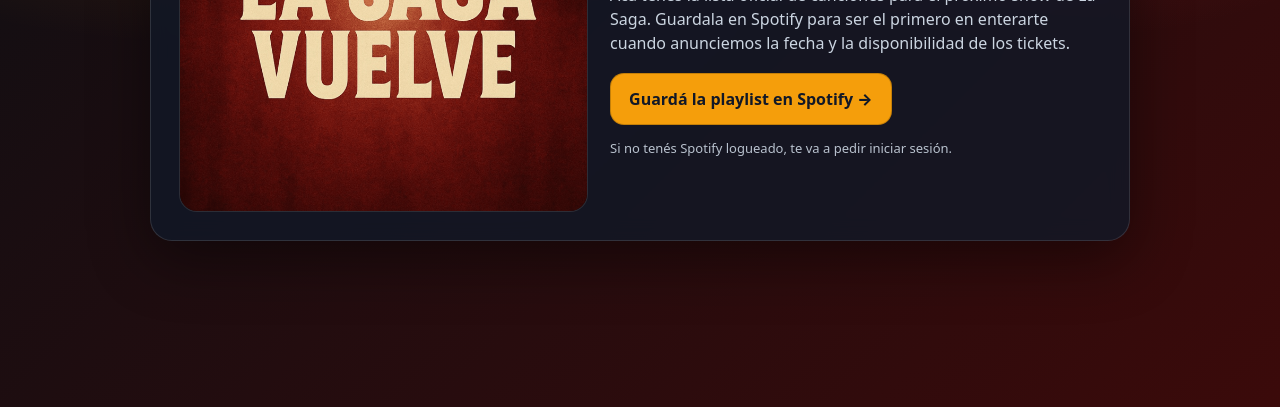
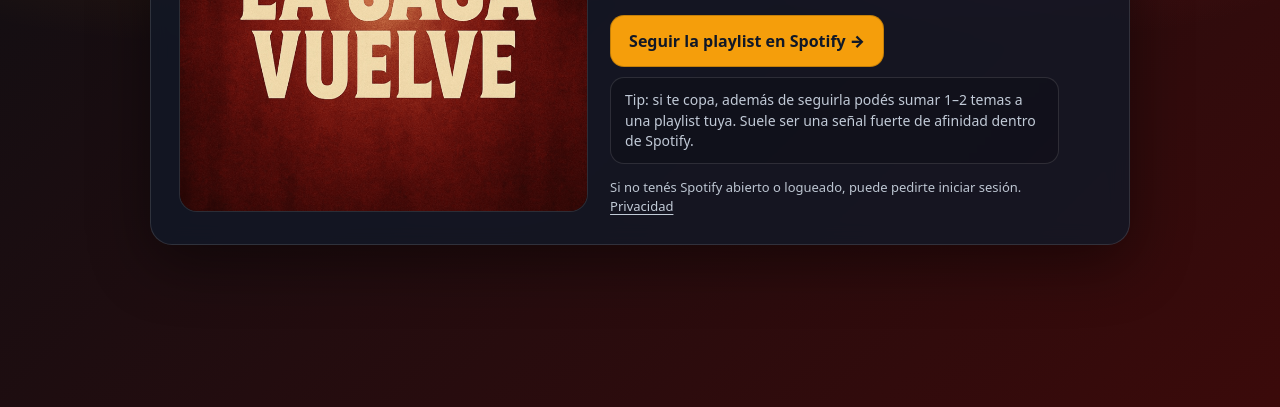
Before and after one commit to lasagaweb/lasagavuelve, a plain HTML site: page index.html in a window 1280 px wide. Shown: the part 393-800 px from the top of the page. Drawn offline with Linux system fonts and the light colour scheme.

Commit message:
index.html

```diff
--- a/index.html
+++ b/index.html
@@ -3,8 +3,17 @@
 <head>
   <meta charset="utf-8" />
   <meta name="viewport" content="width=device-width,initial-scale=1" />
-  <title>La Saga Vuelve — Playlist Oficial</title>
-  <meta name="description" content="Guardá la playlist oficial del show en vivo de La Saga para enterarte antes que nadie cuando anunciemos fecha y tickets." />
+  <title>La Saga Vuelve — Playlist oficial</title>
+
+  <meta name="description" content="Seguí la playlist oficial del show en vivo de La Saga. La vamos actualizando de cara al anuncio de fecha y tickets." />
+  <meta name="theme-color" content="#0b0f14" />
+
+  <!-- Open Graph (para que se vea bien al compartir)
+       IMPORTANTE: reemplazá TU-DOMINIO por la URL real (OG requiere URL absoluta). -->
+  <meta property="og:title" content="La Saga Vuelve — Playlist oficial" />
+  <meta property="og:description" content="Seguí la playlist oficial. La vamos actualizando de cara al anuncio de fecha y tickets." />
+  <meta property="og:type" content="website" />
+  <meta property="og:image" content="https://TU-DOMINIO/saga-vuelve.png" />
 
   <!-- Meta Pixel -->
   <script>
@@ -16,12 +25,23 @@
     t.src=v;s=b.getElementsByTagName(e)[0];
     s.parentNode.insertBefore(t,s)}(window, document,'script',
     'https://connect.facebook.net/en_US/fbevents.js');
+
     fbq('init','1871916290382511');
     fbq('track','PageView');
+
+    // Evento custom: usalo para optimizar campañas por "click a Spotify"
+    function trackSpotifyPlaylistClick() {
+      try {
+        fbq('trackCustom', 'SpotifyPlaylistClick', {
+          asset_type: 'playlist',
+          asset_id: '1ylnFl2AbyTPG9ppzfTzxa'
+        });
+      } catch (e) {}
+    }
   </script>
   <noscript>
     <img height="1" width="1" style="display:none"
-      src="https://www.facebook.com/tr?id=1871916290382511&ev=PageView&noscript=1"/>
+         src="https://www.facebook.com/tr?id=1871916290382511&ev=PageView&noscript=1"/>
   </noscript>
 
   <style>
@@ -33,6 +53,7 @@
       --muted:#cbd5e1;
       --btn:#f59e0b;
       --btnText:#111827;
+      --border: rgba(255,255,255,.12);
     }
     *{box-sizing:border-box}
     body{
@@ -53,7 +74,7 @@
       width:min(980px, 100%);
       background: var(--card);
       backdrop-filter: blur(10px);
-      border:1px solid rgba(255,255,255,.12);
+      border:1px solid var(--border);
       border-radius:22px;
       overflow:hidden;
       box-shadow: 0 18px 60px rgba(0,0,0,.45);
@@ -71,7 +92,7 @@
     .img{
       width:100%;
       border-radius:18px;
-      border:1px solid rgba(255,255,255,.12);
+      border:1px solid var(--border);
       background: rgba(0,0,0,.2);
       overflow:hidden;
       aspect-ratio: 1 / 1;
@@ -113,19 +134,37 @@
       gap:10px;
       padding:14px 18px;
       border-radius:14px;
-      font-weight:800;
+      font-weight:900;
       text-decoration:none;
       background: var(--btn);
       color: var(--btnText);
       border:1px solid rgba(0,0,0,.2);
       width:fit-content;
-      transition: transform .08s ease;
+      transition: transform .08s ease, filter .12s ease;
     }
+    .btn:hover{filter: brightness(1.03)}
     .btn:active{transform: translateY(1px)}
     .small{
       margin-top:14px;
       font-size:13px;
-      color: rgba(203,213,225,.9);
+      color: rgba(203,213,225,.92);
+      line-height:1.45;
+    }
+    .small a{
+      color: rgba(203,213,225,.95);
+      text-decoration: underline;
+      text-underline-offset: 3px;
+    }
+    .tip{
+      margin-top:10px;
+      padding:12px 14px;
+      border-radius:14px;
+      border:1px solid var(--border);
+      background: rgba(0,0,0,.18);
+      color: rgba(203,213,225,.95);
+      font-size: 14px;
+      line-height:1.45;
+      max-width: 56ch;
     }
   </style>
 </head>
@@ -135,27 +174,39 @@
     <section class="inner">
       <div class="img">
         <!-- Imagen en la raíz del repo -->
-        <img src="./saga-vuelve.png" alt="La Saga Vuelve" />
+        <img src="./saga-vuelve.png"
+             alt="La Saga Vuelve"
+             width="1200" height="1200"
+             loading="eager" />
       </div>
 
       <div>
         <div class="kicker">Todavía no hay fecha ni tickets</div>
+
         <h1>Playlist oficial del show en vivo</h1>
+
         <p>
-          Acá tenés la lista oficial de canciones para el próximo show de La Saga.
-          Guardala en Spotify para ser el primero en enterarte cuando anunciemos la fecha
-          y la disponibilidad de los tickets.
+          Seguí la playlist oficial de La Saga: es la lista de canciones que estamos armando para el próximo show.
+          La vamos actualizando de cara al anuncio de fecha y tickets.
         </p>
 
         <a class="btn"
-           href="https://open.spotify.com/playlist/1ylnFl2AbyTPG9ppzfTzxa"
+           href="https://open.spotify.com/playlist/1ylnFl2AbyTPG9ppzfTzxa?utm_source=meta&utm_medium=paid_social&utm_campaign=la_saga_vuelve_playlist"
            target="_blank" rel="noopener"
-           onclick="try{fbq('track','Lead');}catch(e){}">
-          Guardá la playlist en Spotify →
+           onclick="trackSpotifyPlaylistClick()"
+           aria-label="Seguir la playlist oficial de La Saga en Spotify (se abre en una nueva pestaña)">
+          Seguir la playlist en Spotify →
         </a>
 
+        <div class="tip">
+          Tip: si te copa, además de seguirla podés sumar 1–2 temas a una playlist tuya.
+          Suele ser una señal fuerte de afinidad dentro de Spotify.
+        </div>
+
         <div class="small">
-          Si no tenés Spotify logueado, te va a pedir iniciar sesión.
+          Si no tenés Spotify abierto o logueado, puede pedirte iniciar sesión.<br/>
+          <!-- Opcional: enlazá a una política de privacidad simple, por el Pixel -->
+          <a href="./privacy.html">Privacidad</a>
         </div>
       </div>
     </section>
```
